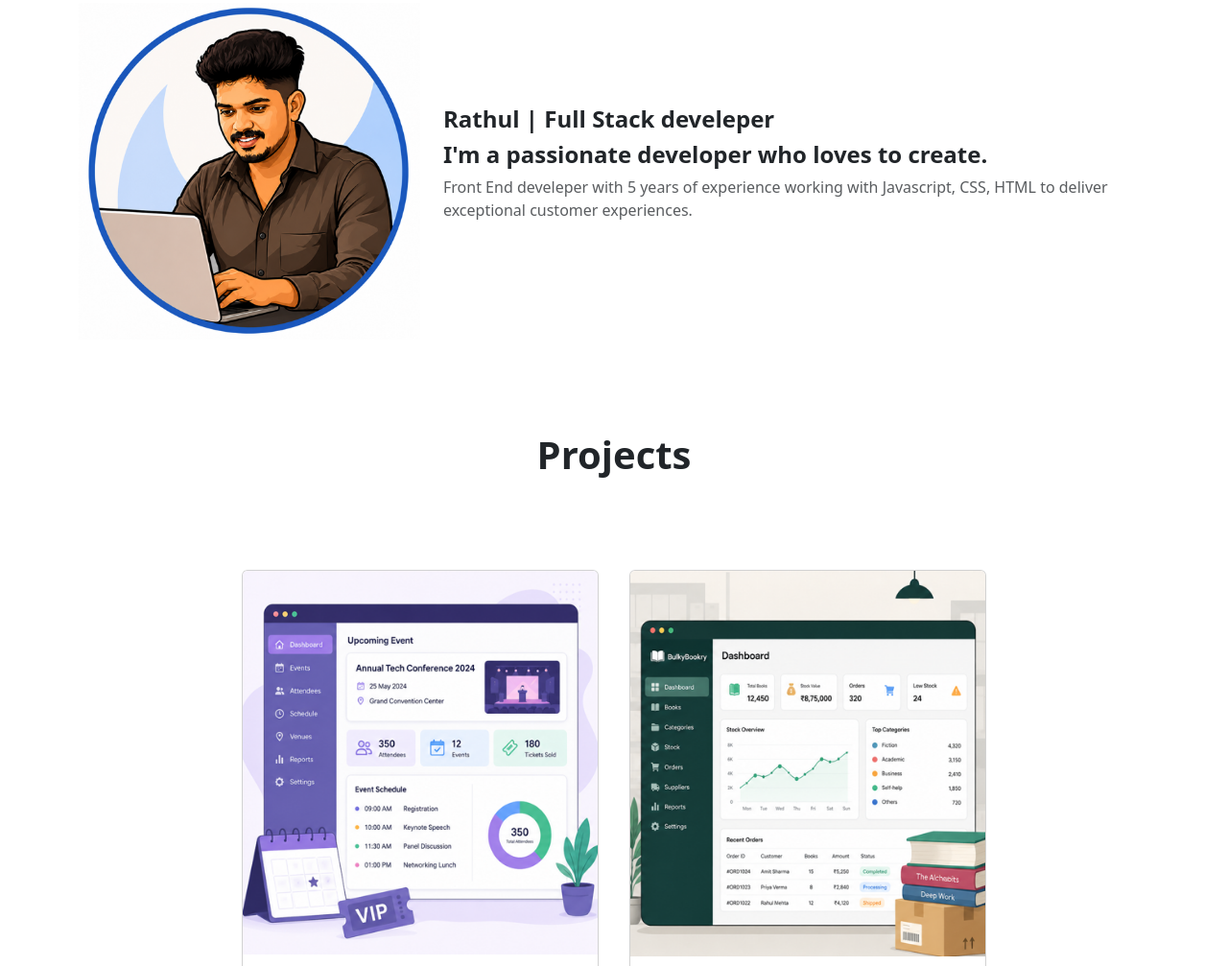
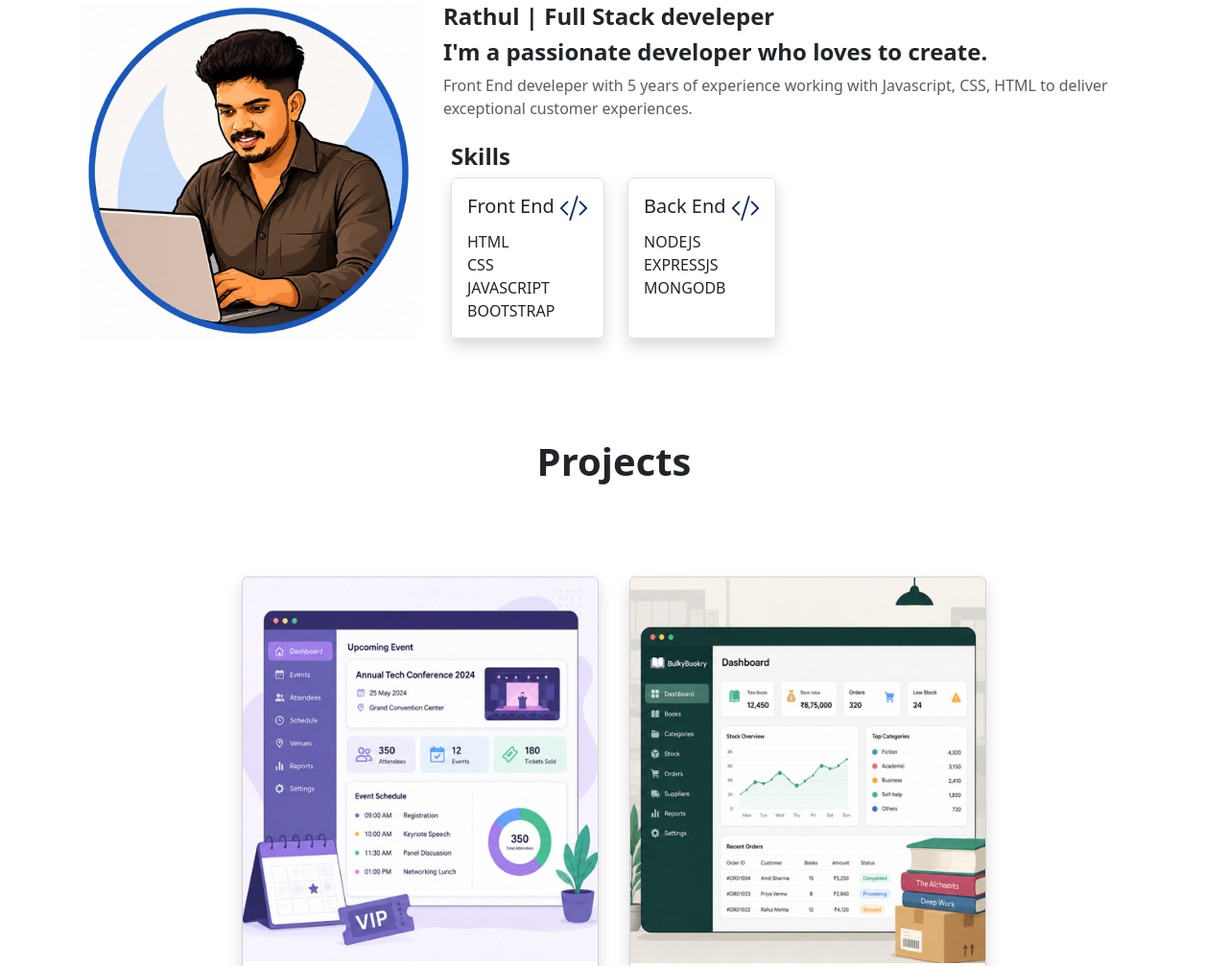
Before and after one commit to devrathul/PortfolioWebSiteBootstrap, a plain HTML site: page index.html in a window 1280 px wide. Shown: the part 1093-2100 px from the top of the page at 96% size. Drawn offline with nearby package versions, Linux system fonts and the light colour scheme.

Commit message:
add final commit

```diff
--- a/index.html
+++ b/index.html
@@ -58,6 +58,41 @@
                             <h3 class="fs-4 fw-bold">I'm a passionate developer who loves to create.</h3>
                             <p class="fs-6 text-muted">Front End develeper with 5 years of experience working with
                                 Javascript, CSS, HTML to deliver exceptional customer experiences.</p>
+                            <div class="p-2">
+                                <h3 class="fs-4 fw-bold">
+                                    Skills
+                                </h3>
+                                <div class="d-flex flex-row flex-wrap gap-4 list-unstyled">
+                                    <div class="border rounded p-3 d-flex flex-column shadow">
+                                        <h4 class="fs-5">Front End
+                                            <svg xmlns="http://www.w3.org/2000/svg" width="30" height="30"
+                                                color="#102c65" fill="currentColor" class="bi bi-code-slash fw-bold"
+                                                viewBox="0 0 16 16">
+                                                <path
+                                                    d="M10.478 1.647a.5.5 0 1 0-.956-.294l-4 13a.5.5 0 0 0 .956.294zM4.854 4.146a.5.5 0 0 1 0 .708L1.707 8l3.147 3.146a.5.5 0 0 1-.708.708l-3.5-3.5a.5.5 0 0 1 0-.708l3.5-3.5a.5.5 0 0 1 .708 0m6.292 0a.5.5 0 0 0 0 .708L14.293 8l-3.147 3.146a.5.5 0 0 0 .708.708l3.5-3.5a.5.5 0 0 0 0-.708l-3.5-3.5a.5.5 0 0 0-.708 0" />
+                                            </svg>
+                                        </h4>
+                                        <span>HTML</span>
+                                        <span>CSS</span>
+                                        <span>JAVASCRIPT</span>
+                                        <span>BOOTSTRAP</span>
+                                    </div>
+
+                                    <div class="border rounded p-3 d-flex flex-column shadow">
+                                        <h4 class="fs-5">Back End
+                                            <svg xmlns="http://www.w3.org/2000/svg" width="30" height="30"
+                                                color="#102c65" fill="currentColor" class="bi bi-code-slash fw-bold"
+                                                viewBox="0 0 16 16">
+                                                <path
+                                                    d="M10.478 1.647a.5.5 0 1 0-.956-.294l-4 13a.5.5 0 0 0 .956.294zM4.854 4.146a.5.5 0 0 1 0 .708L1.707 8l3.147 3.146a.5.5 0 0 1-.708.708l-3.5-3.5a.5.5 0 0 1 0-.708l3.5-3.5a.5.5 0 0 1 .708 0m6.292 0a.5.5 0 0 0 0 .708L14.293 8l-3.147 3.146a.5.5 0 0 0 .708.708l3.5-3.5a.5.5 0 0 0 0-.708l-3.5-3.5a.5.5 0 0 0-.708 0" />
+                                            </svg>
+                                        </h4>
+                                        <span>NODEJS</span>
+                                        <span>EXPRESSJS</span>
+                                        <span>MONGODB</span>
+                                    </div>
+                                </div>
+                            </div>
                         </div>
                     </div>
                 </div>
@@ -70,7 +105,7 @@
                 </div>
                 <div class="row">
                     <div class="d-flex flex-row justify-content-center flex-wrap">
-                        <div class="card cardw-33 mx-3 mb-5">
+                        <div class="card cardw-33 mx-3 mb-5 shadow">
                             <img src="images/eventmangement.png" class="card-img-top w-100" alt="event management">
                             <div class="card-body">
                                 <h5 class="card-title">Event Management</h5>
@@ -81,7 +116,7 @@
                                 <p class="card-text">Back End: MYSQL</p>
                             </div>
                         </div>
-                        <div class="card cardw-33 mx-3 mb-5">
+                        <div class="card cardw-33 mx-3 mb-5 shadow">
                             <img src="images/bulkybook.png" class="card-img-top w-100" alt="bulkybook management">
                             <div class="card-body">
                                 <h5 class="card-title">BulkyBook Management</h5>
@@ -133,16 +168,16 @@
                 </div>
             </div>
             <div class="container">
-                <div class="row px-3">
+                <div class="row px-3 mt-5">
                     <div class="mx-w-500 py-5 px-4 border rounded shadow my-5">
                         <form action="#">
                             <div class="mb-3">
                                 <label for="txtName" class="form-label">Name&nbsp;:&nbsp;</label>
-                                <input type="text" class="form-control" id="txtName" />
+                                <input type="text" class="form-control" id="txtName" required />
                             </div>
                             <div class="mb-3">
                                 <label for="txtEmail" class="form-label">Email&nbsp;:&nbsp;</label>
-                                <input type="email" class="form-control" id="txtEmail" />
+                                <input type="email" class="form-control" id="txtEmail" required />
                             </div>
                             <div class="mb-3">
                                 <label for="txtMsg" class="form-label">Message&nbsp;:&nbsp;</label>
```
